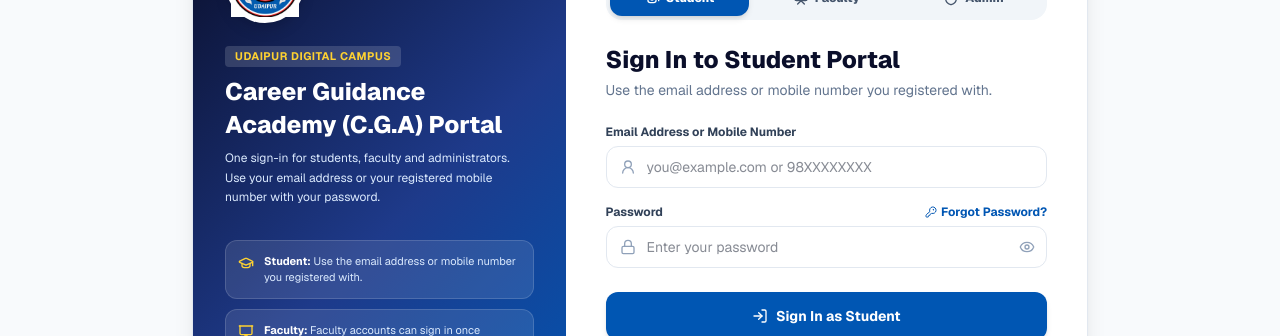
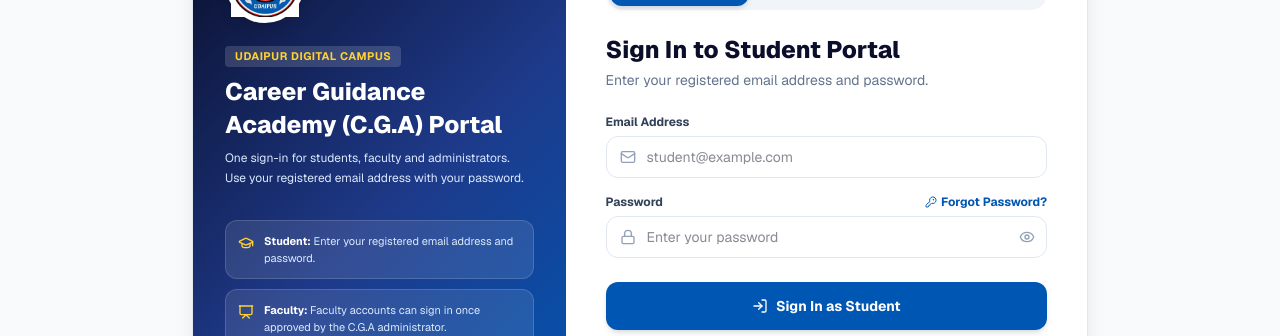
Before and after one commit to CareerGuidanceAcademy2019/CAREER-GUIDANCE-ACADEMY, a Next.js app: page /login in a window 1280 px wide. Shown: the part 219-555 px from the top of the page. Built offline with nearby package versions, Linux system fonts and the light colour scheme; no server answers; the database is empty.

Commit message:
feat(auth): make login email-only and update DPDP officer to Tridip Sarkar

```diff
--- a/src/app/login/page.tsx
+++ b/src/app/login/page.tsx
@@ -9,7 +9,7 @@
   GraduationCap,
   Presentation,
   Lock,
-  UserRound,
+  Mail,
   AlertCircle,
   KeyRound,
   Eye,
@@ -22,7 +22,7 @@
 import { PublicFooter } from '@/components/layout/PublicFooter';
 import { useCga } from '@/context/CgaContext';
 import { cgaService, PORTAL_HOME, type PortalRole } from '@/services/cgaService';
-import { parseIdentifier } from '@/lib/names';
+import { isEmail } from '@/lib/names';
 
 type Tab = PortalRole;
 
@@ -43,7 +43,7 @@
     icon: GraduationCap,
     active: 'bg-[#0056b3] text-white shadow-md',
     title: 'Sign In to Student Portal',
-    subtitle: 'Use the email address or mobile number you registered with.',
+    subtitle: 'Enter your registered email address and password.',
     createHref: '/register',
     createLabel: 'Register as a New Student',
     createPrompt: 'New to C.G.A?',
@@ -112,20 +112,7 @@
     }
 
     setInlineOtpBusy(true);
-    let targetEmail = identifier.trim().toLowerCase();
-    const parsed = parseIdentifier(identifier);
-    if (parsed && parsed.kind === 'phone') {
-      try {
-        const res = await fetch('/api/auth/resolve-phone', {
-          method: 'POST',
-          headers: { 'Content-Type': 'application/json' },
-          body: JSON.stringify({ phone: parsed.value }),
-        });
-        const data = await res.json().catch(() => ({}));
-        if (data?.email) targetEmail = data.email;
-      } catch {}
-    }
-
+    const targetEmail = identifier.trim().toLowerCase();
     const res = await cgaService.verifySignupOtp(targetEmail, cleanOtp);
     setInlineOtpBusy(false);
     if (!res.success) {
@@ -151,8 +138,9 @@
       return;
     }
 
-    if (!parseIdentifier(identifier)) {
-      setError('Enter a valid email address or 10-digit mobile number.');
+    const cleanEmail = identifier.trim().toLowerCase();
+    if (!isEmail(cleanEmail)) {
+      setError('Please enter a valid registered email address.');
       return;
     }
     if (!password) {
@@ -161,7 +149,7 @@
     }
 
     setBusy(true);
-    const res = await login(identifier, password);
+    const res = await login(cleanEmail, password);
     if (!res.success || !res.session) {
       setBusy(false);
       setError(res.error || 'Authentication failed.');
@@ -203,8 +191,7 @@
               </span>
               <h1 className="text-2xl font-extrabold mt-2 leading-snug">Career Guidance Academy (C.G.A) Portal</h1>
               <p className="text-xs text-blue-100 mt-2 leading-relaxed">
-                One sign-in for students, faculty and administrators. Use your email address or your
-                registered mobile number with your password.
+                One sign-in for students, faculty and administrators. Use your registered email address with your password.
               </p>
             </div>
 
@@ -328,18 +315,18 @@
 
               <div>
                 <label htmlFor="login-identifier" className="block text-xs font-bold text-slate-700 mb-1.5">
-                  Email Address or Mobile Number
+                  Email Address
                 </label>
                 <div className="relative">
-                  <UserRound className="w-4 h-4 text-slate-400 absolute left-3.5 top-1/2 -translate-y-1/2" />
+                  <Mail className="w-4 h-4 text-slate-400 absolute left-3.5 top-1/2 -translate-y-1/2" />
                   <input
                     id="login-identifier"
-                    type="text"
+                    type="email"
                     inputMode="email"
-                    autoComplete="username"
+                    autoComplete="email"
                     value={identifier}
                     onChange={(e) => setIdentifier(e.target.value)}
-                    placeholder="you@example.com or 98XXXXXXXX"
+                    placeholder="student@example.com"
                     className="w-full pl-10 pr-4 py-2.5 rounded-xl border border-slate-200 text-sm focus:outline-none focus:ring-2 focus:ring-[#0056b3]"
                   />
                 </div>
--- a/src/app/privacy-policy/page.tsx
+++ b/src/app/privacy-policy/page.tsx
@@ -201,8 +201,8 @@
               If you have inquiries, complaints, or wish to exercise your data privacy rights, you may directly contact our designated Data Protection &amp; Grievance Redressal Officer:
             </p>
             <div className="p-5 rounded-2xl bg-white border border-slate-200 shadow-2xs space-y-2">
-              <h3 className="font-extrabold text-sm text-[#0a0e2a]">Mr. S. Banik</h3>
-              <p className="text-xs text-slate-500">Designated Grievance Officer &amp; Academic Administrator</p>
+              <h3 className="font-extrabold text-sm text-[#0a0e2a]">Mr. Tridip Sarkar</h3>
+              <p className="text-xs text-slate-500">Designated Data Protection Officer (DPDP) &amp; Grievance Redressal Officer</p>
               <div className="pt-2 space-y-1 text-xs text-slate-700">
                 <p className="flex items-center gap-2">
                   <Mail className="w-4 h-4 text-[#0056b3]" />
--- a/src/components/layout/PublicFooter.tsx
+++ b/src/components/layout/PublicFooter.tsx
@@ -218,7 +218,7 @@
           <div>
             <span className="font-bold text-white uppercase tracking-wider block mb-2">Data Protection Officer</span>
             <p className="text-slate-400 leading-relaxed">
-              Designated Grievance &amp; DPDP Officer: <strong>S. Banik</strong><br />
+              Designated Grievance &amp; DPDP Officer: <strong>Tridip Sarkar</strong><br />
               Email:{' '}
               <a href="mailto:careerguidanceacademy2019@gmail.com" className="hover:text-amber-400 underline">
                 careerguidanceacademy2019@gmail.com
--- a/src/services/cgaService.ts
+++ b/src/services/cgaService.ts
@@ -466,7 +466,7 @@
   async login(identifier: string, password: string): Promise<ServiceResult<{ session: AuthSession }>> {
     const sb = this.client();
     const parsed = parseIdentifier(identifier);
-    if (!parsed) return { success: false, error: 'Enter a valid email address or 10-digit mobile number.' };
+    if (!parsed) return { success: false, error: 'Enter a valid registered email address.' };
 
     let email = parsed.value;
     if (parsed.kind === 'phone') {
@@ -517,7 +517,7 @@
         success: false,
         error: isUnconfirmed
           ? 'Email Verification Required: Please confirm your email address using the link or OTP code sent to your email, then sign in.'
-          : `Invalid ${parsed.kind === 'phone' ? 'phone number' : 'email'} or password. Please check your credentials.`,
+          : 'Invalid email address or password. Please check your credentials.',
       };
     }
 
```
